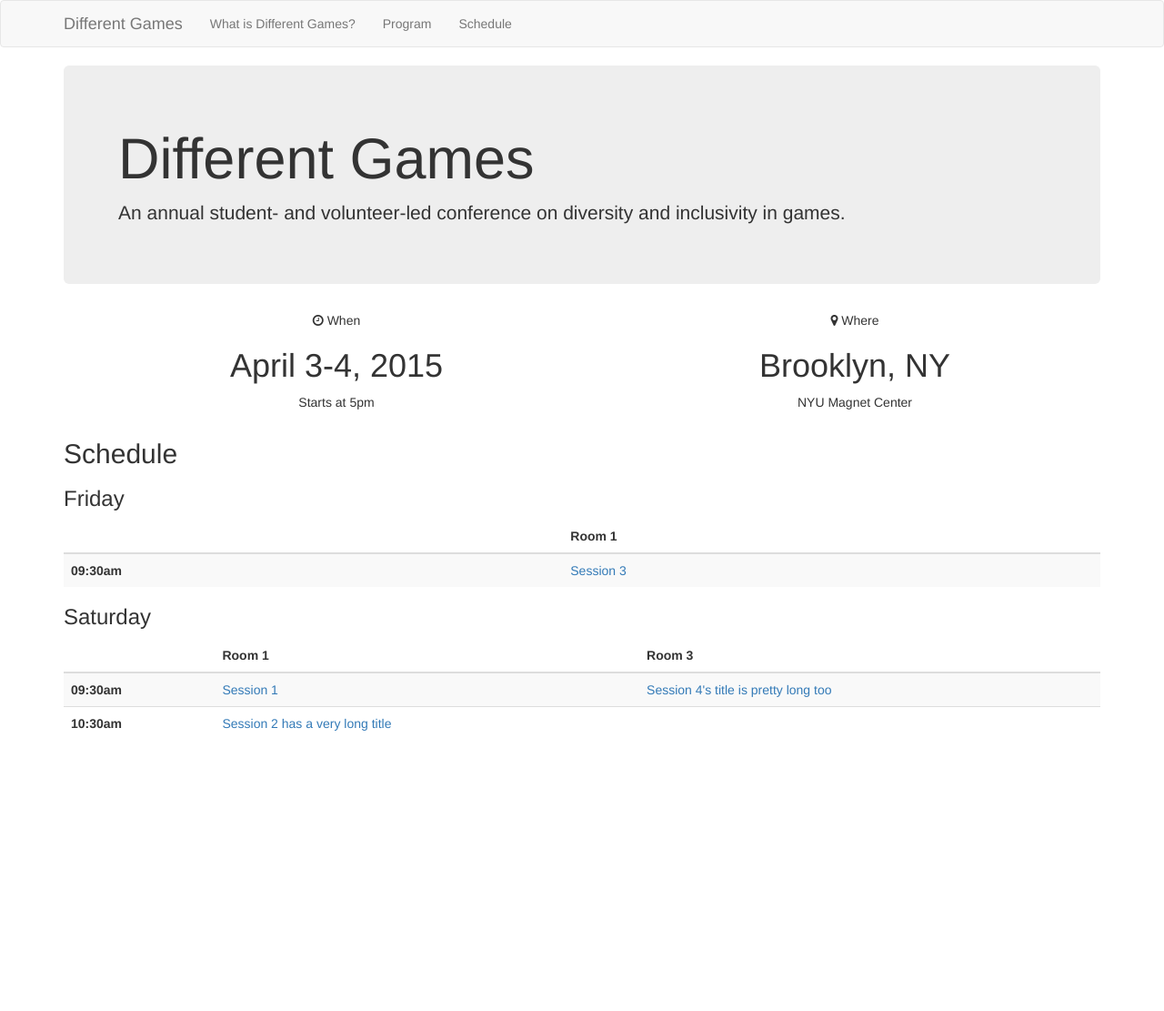
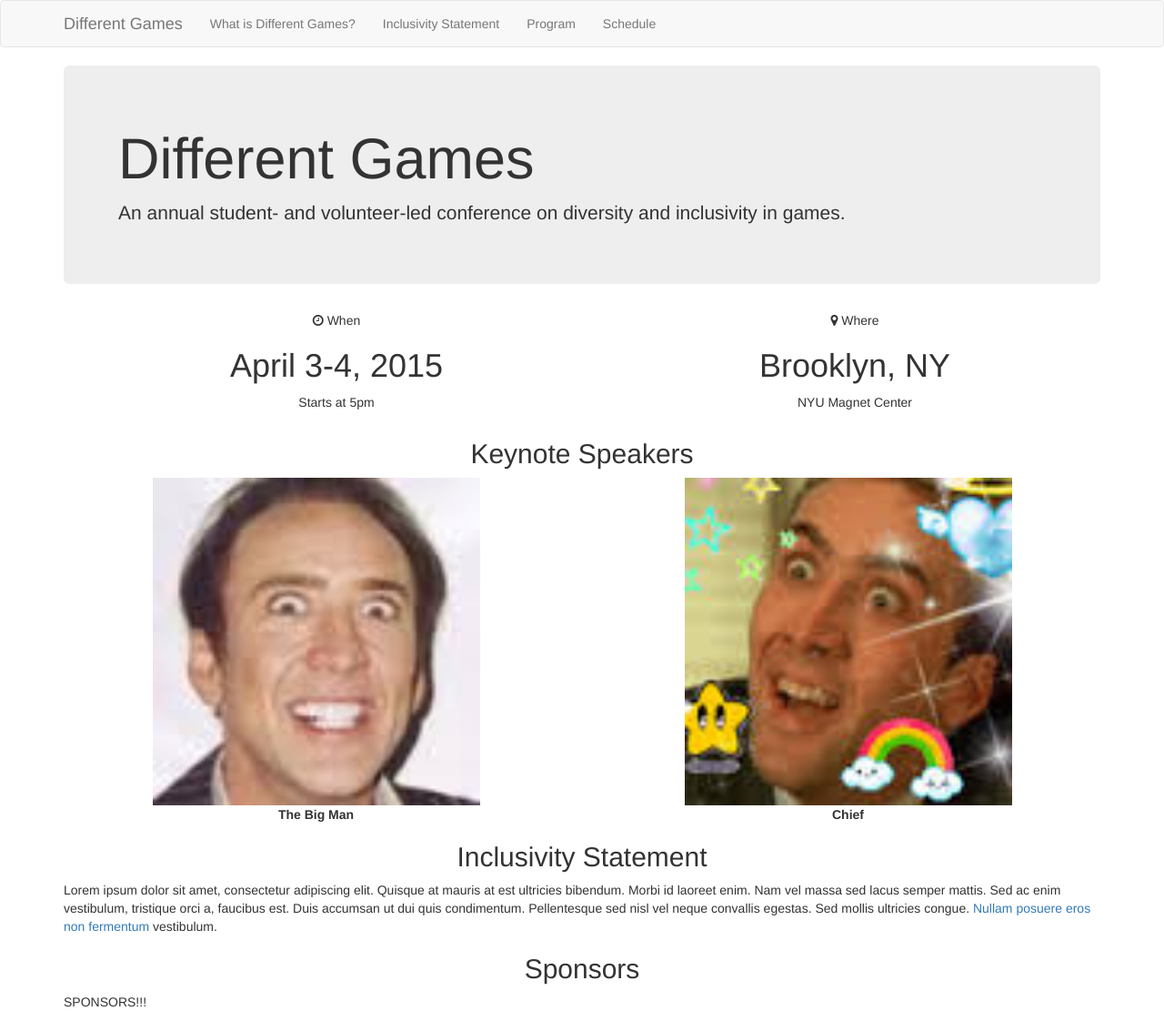
Before and after one commit to differentgames/differentgames.github.io, a Jekyll site: the page built from index.html, in a window 1280 px wide. Shown: the whole page at 91% size. Built offline with Jekyll 4.4.1, drawn with Linux system fonts in a browser that asks for light colours; nearby versions of some CDN libraries; before the commit the page ends 900 px from its top, so only the background shows below that.

Commit message:
Adding more stuff to the front page: inclusivity, sponsors

```diff
--- /dev/null
+++ b/inclusivity.html
@@ -0,0 +1,6 @@
+---
+layout: page
+title: Inclusivity Statement
+permalink: /inclusivity/
+---
+Lorem ipsum dolor sit amet, consectetur adipiscing elit. Quisque at mauris at est ultricies bibendum. Morbi id laoreet enim. Nam vel massa sed lacus semper mattis. Sed ac enim vestibulum, tristique orci a, faucibus est. Duis accumsan ut dui quis condimentum. Pellentesque sed nisl vel neque convallis egestas. Sed mollis ultricies congue. Nullam posuere eros non fermentum vestibulum.
--- a/index.html
+++ b/index.html
@@ -24,5 +24,27 @@
   </div>
 </div>
 
-<h2>Schedule</h2>
-{% include schedule.html %}
+<h2 class="text-center">Keynote Speakers</h2>
+<div class="row text-center">
+  <div class="col-xs-4 col-xs-offset-1">
+    <img src="/assets/cage1.jpg" class="img-responsive" style="width: 100%;"/>
+    <strong>The Big Man</strong>
+  </div>
+  <div class="col-xs-4 col-xs-offset-2">
+    <img src="/assets/cage6.jpg" class="img-responsive" style="width: 100%;"/>
+    <strong>Chief</strong>
+  </div>
+</div>
+
+<h2 class="text-center">Inclusivity Statement</h2>
+<p>
+  Lorem ipsum dolor sit amet, consectetur adipiscing elit. Quisque at mauris at
+  est ultricies bibendum. Morbi id laoreet enim. Nam vel massa sed lacus semper
+  mattis. Sed ac enim vestibulum, tristique orci a, faucibus est. Duis accumsan
+  ut dui quis condimentum. Pellentesque sed nisl vel neque convallis egestas.
+  Sed mollis ultricies congue. <a href="/inclusivity">Nullam posuere eros non fermentum</a>
+  vestibulum.
+</p>
+
+<h2 class="text-center">Sponsors</h2>
+SPONSORS!!!
```
